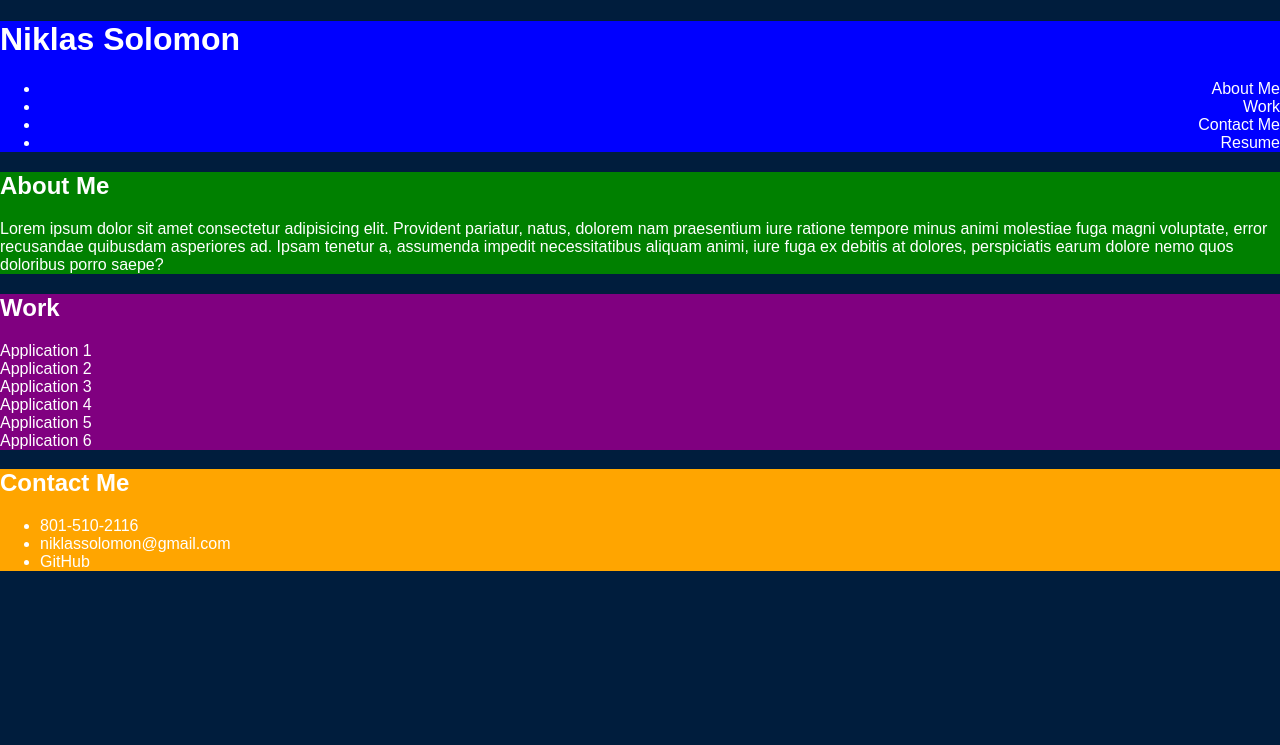
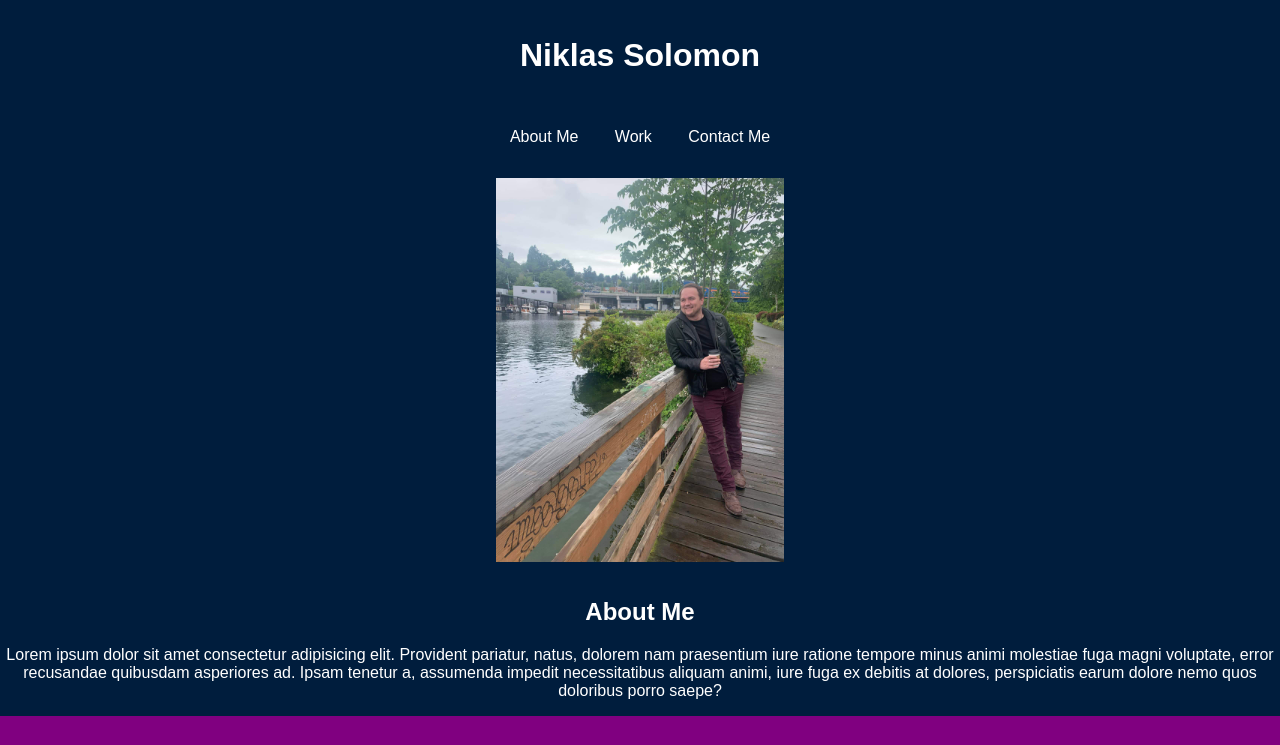
Before and after one commit to NiklasSolomon/Niklas-Solomon-Portfolio, a plain HTML site: page index.html in a window 1280 px wide. Shown: the top 745 px of the page. Drawn offline with Linux system fonts and the light colour scheme.

Commit message:
Aligned Header, added image, made flexible applications

```diff
--- /dev/null
+++ b/assets/style.css
@@ -0,0 +1,78 @@
+*    {
+
+    /* padding: 1rem; */
+    box-sizing: border-box;
+}
+
+.row {
+    display: flex;
+}
+
+.col {
+    flex: 1 0 0%;
+    padding: 1rem;
+}
+
+body {
+    background-color: #001d3d;
+    font-family: Arial;
+    color: #fff;
+    margin: 0;
+}
+
+h1 {
+    text-align: center;
+}
+
+.nav {
+    text-align: center;
+    text-decoration: none;
+    color: #fff;
+}
+
+.nav a:hover {
+    background-color: #247BA0;
+    color: #fff;
+}
+
+.image {
+    width: 25%;
+    height: auto;
+    margin-left: auto;
+    margin-right: auto;
+    display: flex;
+}
+section {
+    text-align: center;
+}
+
+main {
+    display: flex;
+    flex-wrap: wrap;
+    background-color: purple;
+    text-align: center;
+}
+
+h2 {
+    text-align: center;
+}
+
+.apps {
+    flex: 1 0 0;
+    /* min-width: 200px; */
+    padding: 5rem;
+    margin: 1rem;
+    text-align: center;
+    border-style: solid;
+    border-width: 3px;
+}
+
+.app1 {
+
+}
+
+
+footer {
+    background-color: orange;
+    text-align: center;
+}
--- a/index.html
+++ b/index.html
@@ -5,27 +5,28 @@
     <meta http-equiv="X-UA-Compatible" content="IE=edge">
     <meta name="viewport" content="width=device-width, initial-scale=1.0">
     <title>Niklas Solomon Portfolio</title>
-    <link rel="stylesheet" href="style.css">
+    <link rel="stylesheet" href="assets/style.css">
 </head>
 
 <body>
 
     <!-- Header -->
     <header>
-        <h1>Niklas Solomon</h1>
+        <h1 class="col">Niklas Solomon</h1>
 
-        <nav>
-            <ul>
-                <li>About Me</li>
-                <li>Work</li>
-                <li>Contact Me</li>
-                <li>Resume</li>
-            </ul>
+        <nav class="col nav">
+            <a href="#" class="col nav">About Me</a>
+            <a href="#" class="col nav">Work</a>
+            <a href="#" class="col nav">Contact Me</a>
         </nav>
 
     </header>
 
     <!-- Body -->
+    <section>
+        <img class="image col" src="assets/niklas-solomon-picture.jpg" alt="picture of me by the water with coffee">
+    </section>
+
     <section>
         <h2>About Me</h2>
         <p>Lorem ipsum dolor sit amet consectetur adipisicing elit. Provident pariatur, natus, dolorem nam praesentium iure ratione tempore minus animi molestiae fuga magni voluptate, error recusandae quibusdam asperiores ad. Ipsam tenetur a, assumenda impedit necessitatibus aliquam animi, iure fuga ex debitis at dolores, perspiciatis earum dolore nemo quos doloribus porro saepe?
@@ -33,15 +34,16 @@
 
     </section>
 
-    <main>
+    <main class="col">
+
         <h2>Work</h2>
 
-        <div>Application 1</div>
-        <div>Application 2</div>
-        <div>Application 3</div>
-        <div>Application 4</div>
-        <div>Application 5</div>
-        <div>Application 6</div>
+        <div class="apps app1">Application 1</div>
+        <div class="apps">Application 2</div>
+        <div class="apps">Application 3</div>
+        <div class="apps">Application 4</div>
+        <div class="apps">Application 5</div>
+        <div class="apps">Application 6</div>
 
     </main>
 
--- a/style.css
+++ /dev/null
@@ -1,34 +0,0 @@
-*    {
-
-    /* padding: 1rem; */
-    box-sizing: border-box;
-}
-
-body {
-    background-color: #001d3d;
-    font-family: Arial;
-    color: #fff;
-    margin: 0;
-}
-
-header {
-    background-color: blue;
-}
-
-nav {
-    text-align: right;
-    display: inline;
-}
-
-
-section {
-    background-color: green;
-}
-
-main {
-    background-color: purple;
-}
-
-footer {
-    background-color: orange;
-}
```
Also changed, not shown: assets/niklas-solomon-picture.jpg (added), 1 other file.
